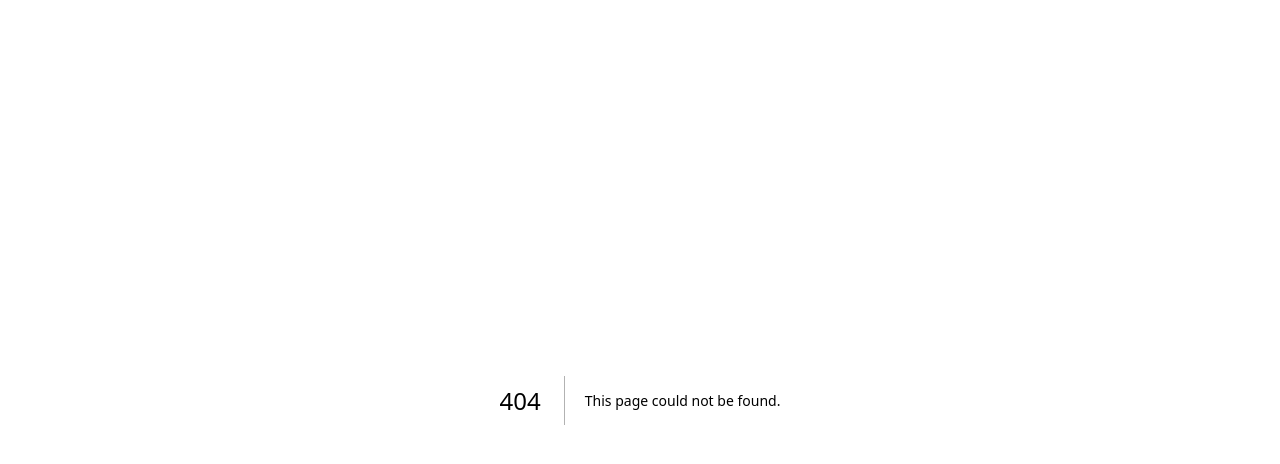
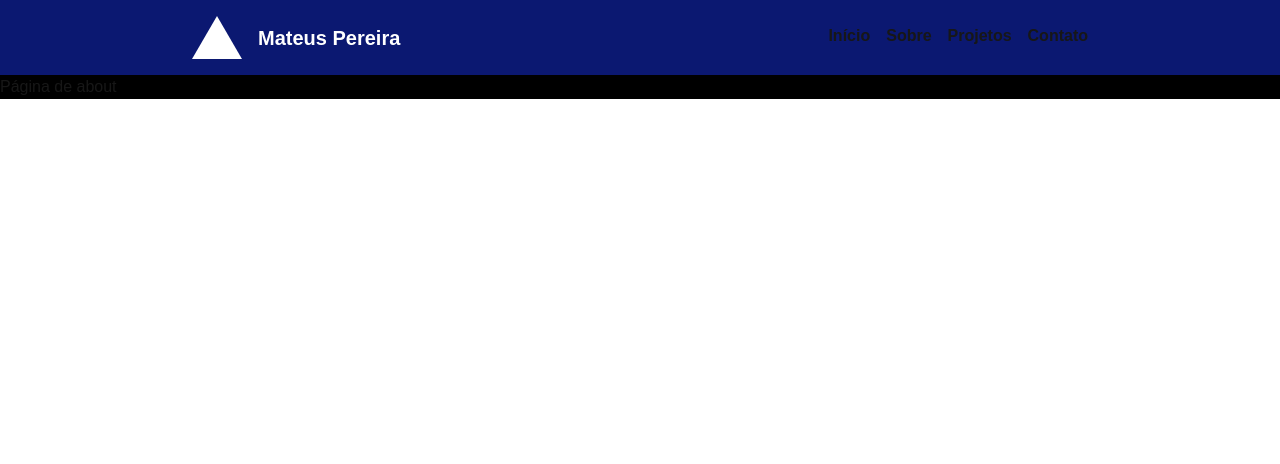
Before and after one commit to MateusPereira1/portfolio-pessoal-interativo, a Next.js app: page /about in a window 1280 px wide. Before the commit this address had no page. Shown: the top 464 px of the page. Built offline with nearby package versions, Linux system fonts and the light colour scheme.

Commit message:
:sparkles: feat: creating routes of pages

```diff
--- /dev/null
+++ b/src/app/about/page.js
@@ -0,0 +1,10 @@
+import Header from "../../../components/header/Header";
+
+export default function Home() {
+  return (
+    <div className="bg-black">
+      <Header/>
+      <h1>Página de about</h1>
+    </div>
+  );
+}
--- /dev/null
+++ b/src/app/contact/page.js
@@ -0,0 +1,10 @@
+import Header from "../../../components/header/Header";
+
+export default function Home() {
+  return (
+    <div className="bg-black">
+      <Header/>
+      <h1>Página de contact</h1>
+    </div>
+  );
+}
--- /dev/null
+++ b/src/app/projects/page.js
@@ -0,0 +1,10 @@
+import Header from "../../../components/header/Header";
+
+export default function Home() {
+  return (
+    <div className="bg-black">
+      <Header/>
+      <h1>Página de projects</h1>
+    </div>
+  );
+}
```
